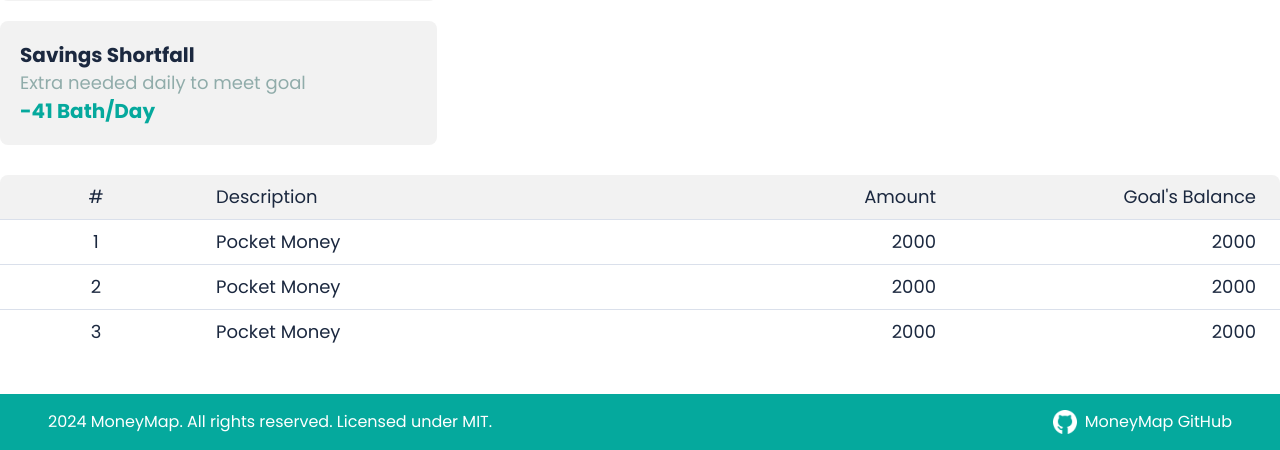
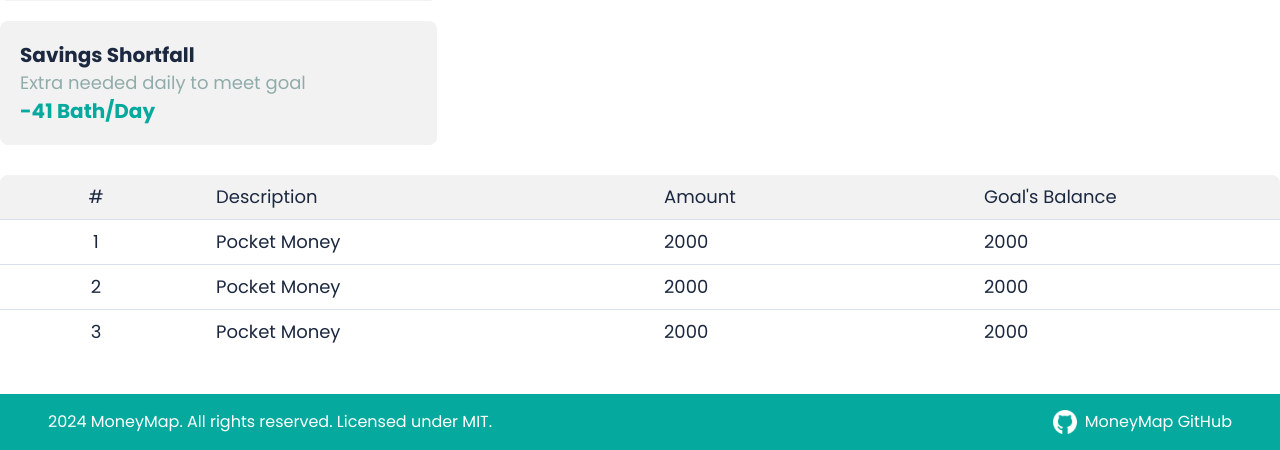
Before and after one commit to MoneyMap-Project/MoneyMap, a Django app: page /goals/detail in a window 1280 px wide. Shown: the part 1096-1546 px from the top of the page. Run offline with Django 5.2, Linux system fonts and the light colour scheme; some libraries are stand-ins or nearby versions.

Commit message:
adjust table

```diff
--- a/moneymap/templates/moneymap/goals-detail.html
+++ b/moneymap/templates/moneymap/goals-detail.html
@@ -104,16 +104,16 @@
         <div class="w-full bg-[#f2f2f2] rounded-t-lg flex">
             <div class="px-6 py-2 text-[#1b283f] text-lg capitalize w-[15%] text-center">#</div>
             <div class="px-6 py-2 text-[#1b283f] text-lg capitalize w-[35%] text-left">Description</div>
-            <div class="px-6 py-2 text-[#1b283f] text-lg capitalize w-[25%] text-right">Amount</div>
-            <div class="px-6 py-2 text-[#1b283f] text-lg capitalize w-[25%] text-right">Goal's Balance</div>
+            <div class="px-6 py-2 text-[#1b283f] text-lg capitalize w-[25%] text-left">Amount</div>
+            <div class="px-6 py-2 text-[#1b283f] text-lg capitalize w-[25%] text-left">Goal's Balance</div>
         </div>
         {% for i in '012' %}
         <!-- Transaction Rows -->
         <div class="w-full border-t border-[#DAE0EB] flex">
             <div class="px-6 py-2 text-[#1b283f] text-lg w-[15%] text-center">{{ forloop.counter }}</div>
             <div class="px-6 py-2 text-[#1b283f] text-lg w-[35%] text-left">Pocket Money</div>
-            <div class="px-6 py-2 text-[#1b283f] text-lg w-[25%] text-right">2000</div>
-            <div class="px-6 py-2 text-[#1b283f] text-lg w-[25%] text-right">2000</div>
+            <div class="px-6 py-2 text-[#1b283f] text-lg w-[25%] text-left">2000</div>
+            <div class="px-6 py-2 text-[#1b283f] text-lg w-[25%] text-left">2000</div>
         </div>
         {% endfor %}
     </div>
```
